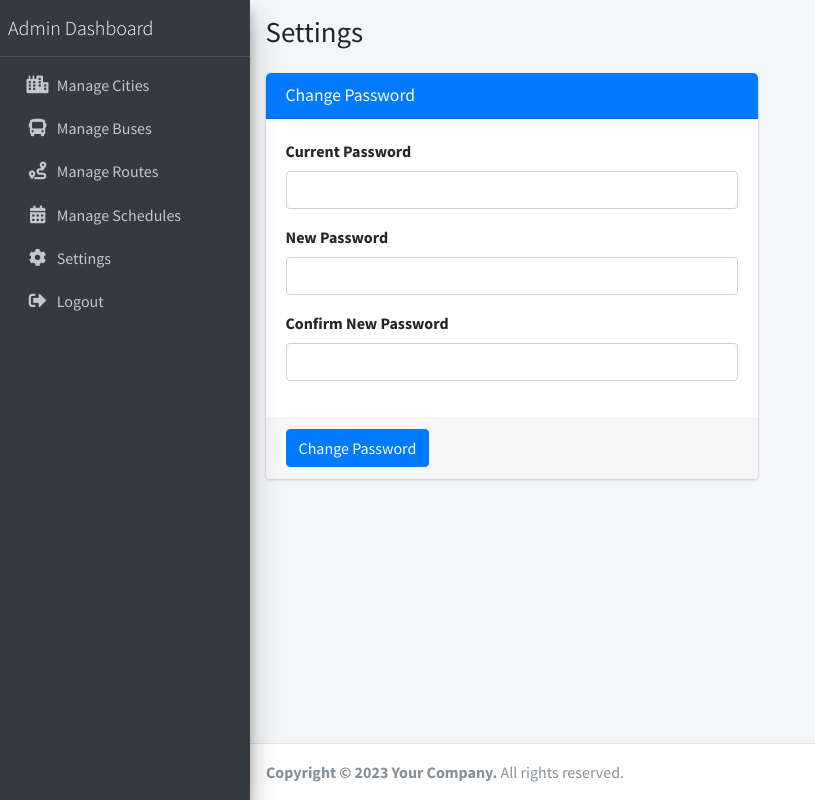
After one commit to taseeer/System-of-Easy-and-Quick-Transportation, a PHP site: page /admin/settings.php in a window 1280 px wide. The commit adds this page. Shown: the whole page, without its empty margins (0-815 px from the left). Run offline with PHP 8.4, Linux system fonts and the light colour scheme; a user stored in the database is signed in; some libraries are stand-ins or nearby versions.

Commit message:
Add setting and change password feature

```diff
--- a/admin/admin_login.php
+++ b/admin/admin_login.php
@@ -19,7 +19,7 @@ if ($_SERVER["REQUEST_METHOD"] == "POST") {
         // Verify the password
         if (password_verify($password, $admin['password'])) {
             $_SESSION['admin'] = true;
-
+            $_SESSION['admin_username'] = $username; // Add this line
             // If "Remember Me" is checked, store credentials in cookies
             if ($remember) {
                 setcookie("admin_username", $username, time() + (86400 * 30), "/"); // 30 days
--- /dev/null
+++ b/admin/settings.php
@@ -0,0 +1,127 @@
+<?php
+session_start();
+require '../db/db_connect.php';
+
+if (!isset($_SESSION['admin'])) {
+    header("Location: login.php");
+    exit();
+}
+
+$error = '';
+$success = '';
+
+if ($_SERVER["REQUEST_METHOD"] == "POST") {
+    $currentPassword = $_POST['current_password'];
+    $newPassword = $_POST['new_password'];
+    $confirmPassword = $_POST['confirm_password'];
+
+    if ($newPassword !== $confirmPassword) {
+        $error = "New password and confirm password do not match.";
+    } else {
+        $username = $_SESSION['admin_username']; // Ensure this is set during login
+        $stmt = $conn->prepare("SELECT password FROM admins WHERE username = ?");
+        $stmt->bind_param("s", $username);
+        $stmt->execute();
+        $result = $stmt->get_result();
+        $admin = $result->fetch_assoc();
+
+        if (password_verify($currentPassword, $admin['password'])) {
+            $hashedPassword = password_hash($newPassword, PASSWORD_DEFAULT);
+            $updateStmt = $conn->prepare("UPDATE admins SET password = ? WHERE username = ?");
+            $updateStmt->bind_param("ss", $hashedPassword, $username);
+            if ($updateStmt->execute()) {
+                $success = "Password updated successfully.";
+            } else {
+                $error = "Failed to update password.";
+            }
+        } else {
+            $error = "Current password is incorrect.";
+        }
+    }
+}
+?>
+
+<!DOCTYPE html>
+<html>
+
+<head>
+    <meta charset="utf-8">
+    <meta http-equiv="X-UA-Compatible" content="IE=edge">
+    <title>Admin Panel | Settings</title>
+    <meta name="viewport" content="width=device-width, initial-scale=1">
+    <?php include 'header.php'; ?>
+</head>
+
+<body class="hold-transition sidebar-mini">
+    <div class="wrapper">
+        <?php include 'sidebar.php'; ?>
+
+        <div class="content-wrapper">
+            <section class="content-header">
+                <div class="container-fluid">
+                    <div class="row mb-2">
+                        <div class="col-sm-6">
+                            <h1>Settings</h1>
+                        </div>
+                    </div>
+                </div>
+            </section>
+
+            <section class="content">
+                <div class="container-fluid">
+                    <div class="row">
+                        <div class="col-md-6">
+                            <div class="card card-primary">
+                                <div class="card-header">
+                                    <h3 class="card-title">Change Password</h3>
+                                </div>
+                                <form action="" method="POST">
+                                    <div class="card-body">
+                                        <?php if ($error): ?>
+                                            <div class="alert alert-danger"><?= $error ?></div>
+                                        <?php endif; ?>
+                                        <?php if ($success): ?>
+                                            <div class="alert alert-success"><?= $success ?></div>
+                                        <?php endif; ?>
+                                        <div class="form-group">
+                                            <label for="current_password">Current Password</label>
+                                            <input type="password" class="form-control" id="current_password" name="current_password" required>
+                                        </div>
+                                        <div class="form-group">
+                                            <label for="new_password">New Password</label>
+                                            <input type="password" class="form-control" id="new_password" name="new_password" required>
+                                        </div>
+                                        <div class="form-group">
+                                            <label for="confirm_password">Confirm New Password</label>
+                                            <input type="password" class="form-control" id="confirm_password" name="confirm_password" required>
+                                        </div>
+                                    </div>
+                                    <div class="card-footer">
+                                        <button type="submit" class="btn btn-primary">Change Password</button>
+                                    </div>
+                                </form>
+                            </div>
+                        </div>
+                    </div>
+                </div>
+            </section>
+        </div>
+
+        <?php include 'footer.php'; ?>
+    </div>
+
+    <!-- Toastr -->
+    <script src="https://cdnjs.cloudflare.com/ajax/libs/toastr.js/latest/toastr.min.js"></script>
+    <link rel="stylesheet" href="https://cdnjs.cloudflare.com/ajax/libs/toastr.js/latest/toastr.min.css">
+
+    <script>
+        <?php if ($success): ?>
+            toastr.success('<?= $success ?>', 'Success', { timeOut: 5000 });
+        <?php endif; ?>
+        <?php if ($error): ?>
+            toastr.error('<?= $error ?>', 'Error', { timeOut: 5000 });
+        <?php endif; ?>
+    </script>
+</body>
+
+</html>
--- a/admin/sidebar.php
+++ b/admin/sidebar.php
@@ -1,4 +1,3 @@
-<!-- sidebar.php -->
 <aside class="main-sidebar sidebar-dark-primary elevation-4">
     <a href="#" class="brand-link">
         <span class="brand-text font-weight-light">Admin Dashboard</span>
@@ -31,6 +30,12 @@
                     </a>
                 </li>
                 <li class="nav-item">
+                    <a href="settings.php" class="nav-link">
+                        <i class="nav-icon fas fa-cog"></i>
+                        <p>Settings</p>
+                    </a>
+                </li>
+                <li class="nav-item">
                     <a href="logout.php" class="nav-link">
                         <i class="nav-icon fas fa-sign-out-alt"></i>
                         <p>Logout</p>
```
